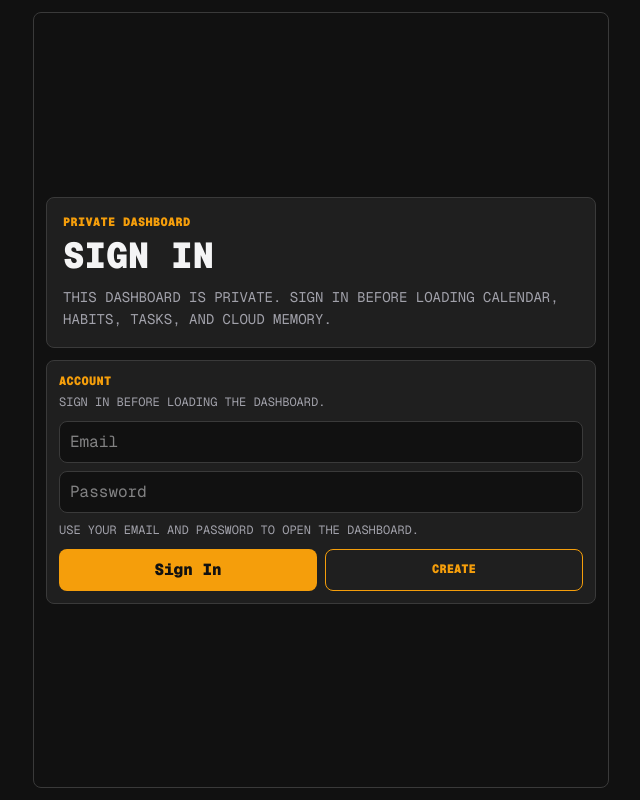
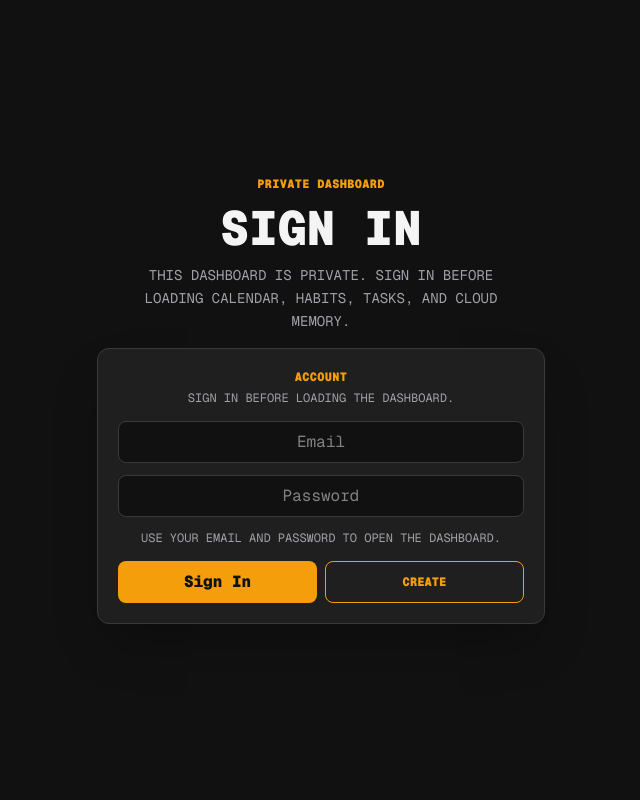
Before and after one commit to ItsAbram/dash-board-app, a Next.js app: page / in a window 1280 px wide. Shown: the whole page, without its empty margins (319-959 px from the left). Built offline with nearby package versions, Linux system fonts and the light colour scheme; no server answers.

Commit message:
Polish sign in screen

```diff
--- a/src/app/page.tsx
+++ b/src/app/page.tsx
@@ -225,12 +225,12 @@ export default function Home() {
 
   if (!session?.user) {
     return (
-      <main className="min-h-screen bg-[#111111] px-3 py-3 font-mono text-[#f4f4f5]">
-        <section className="mx-auto grid min-h-[calc(100vh-24px)] max-w-xl content-center gap-3 rounded-lg border border-[#3a3a3a] bg-[#111111] p-3">
-          <header className="rounded-lg border border-[#3a3a3a] bg-[#1f1f1f] p-4">
+      <main className="grid min-h-screen place-items-center bg-[#111111] px-4 py-8 font-mono text-[#f4f4f5]">
+        <section className="grid w-full max-w-md gap-4 text-center">
+          <header className="grid gap-3">
             <p className="text-xs font-black uppercase tracking-wide text-[#f59e0b]">Private Dashboard</p>
-            <h1 className="mt-2 text-4xl font-black uppercase leading-none">Sign In</h1>
-            <p className="mt-3 text-sm uppercase leading-relaxed text-[#a1a1aa]">
+            <h1 className="text-5xl font-black uppercase leading-none">Sign In</h1>
+            <p className="mx-auto max-w-sm text-sm uppercase leading-relaxed text-[#a1a1aa]">
               This dashboard is private. Sign in before loading calendar, habits, tasks, and cloud memory.
             </p>
           </header>
--- a/src/components/auth/AuthPanel.tsx
+++ b/src/components/auth/AuthPanel.tsx
@@ -38,20 +38,20 @@ export function AuthPanel({
   }
 
   return (
-    <section className="grid gap-2 rounded-lg border border-[#3a3a3a] bg-[#1f1f1f] p-3">
-      <div>
+    <section className="grid gap-3 rounded-xl border border-[#3a3a3a] bg-[#1f1f1f] p-5 shadow-2xl shadow-black/30">
+      <div className="text-center">
         <p className="text-xs font-black uppercase tracking-wide text-[#f59e0b]">Account</p>
         <p className="mt-1 text-xs uppercase leading-relaxed text-[#a1a1aa]">Sign in before loading the dashboard.</p>
       </div>
-      <input className="field" value={email} onChange={(event) => onEmailChange(event.target.value)} placeholder="Email" type="email" />
+      <input className="field text-center" value={email} onChange={(event) => onEmailChange(event.target.value)} placeholder="Email" type="email" />
       <input
-        className="field"
+        className="field text-center"
         value={password}
         onChange={(event) => onPasswordChange(event.target.value)}
         placeholder="Password"
         type="password"
       />
-      <p className="min-h-5 text-xs uppercase leading-relaxed text-[#a1a1aa]">{status}</p>
+      <p className="min-h-5 text-center text-xs uppercase leading-relaxed text-[#a1a1aa]">{status}</p>
       <div className="grid grid-cols-2 gap-2">
         <button className="action" type="button" onClick={onSignIn} disabled={isBusy}>
           {isBusy ? "Signing in..." : "Sign In"}
```
